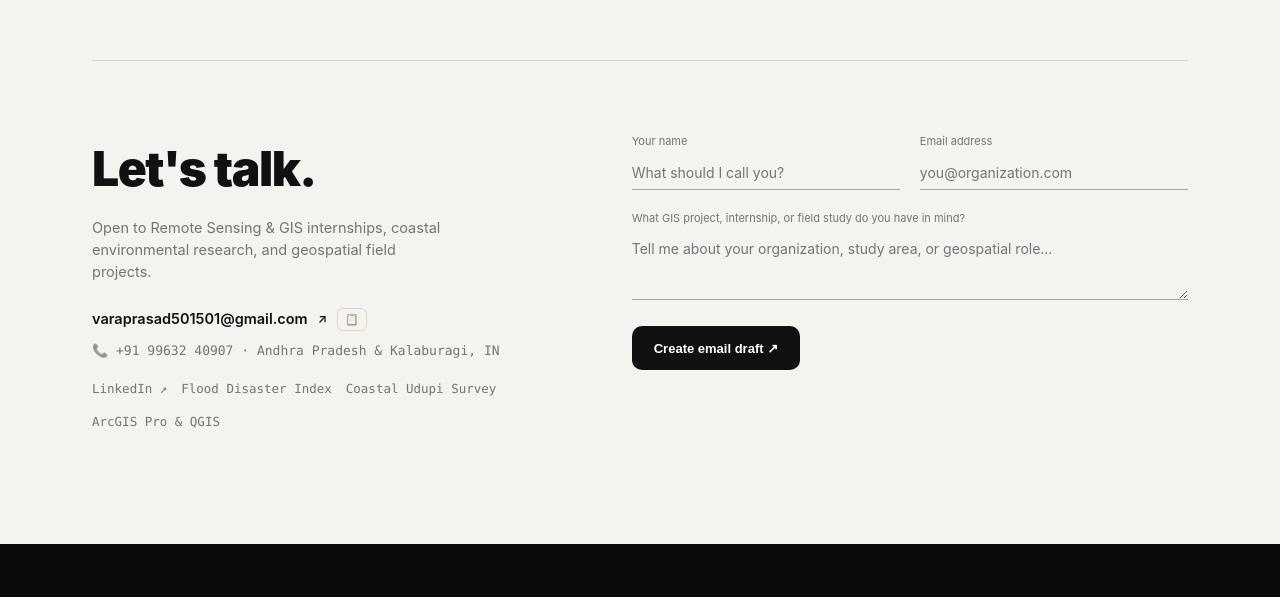
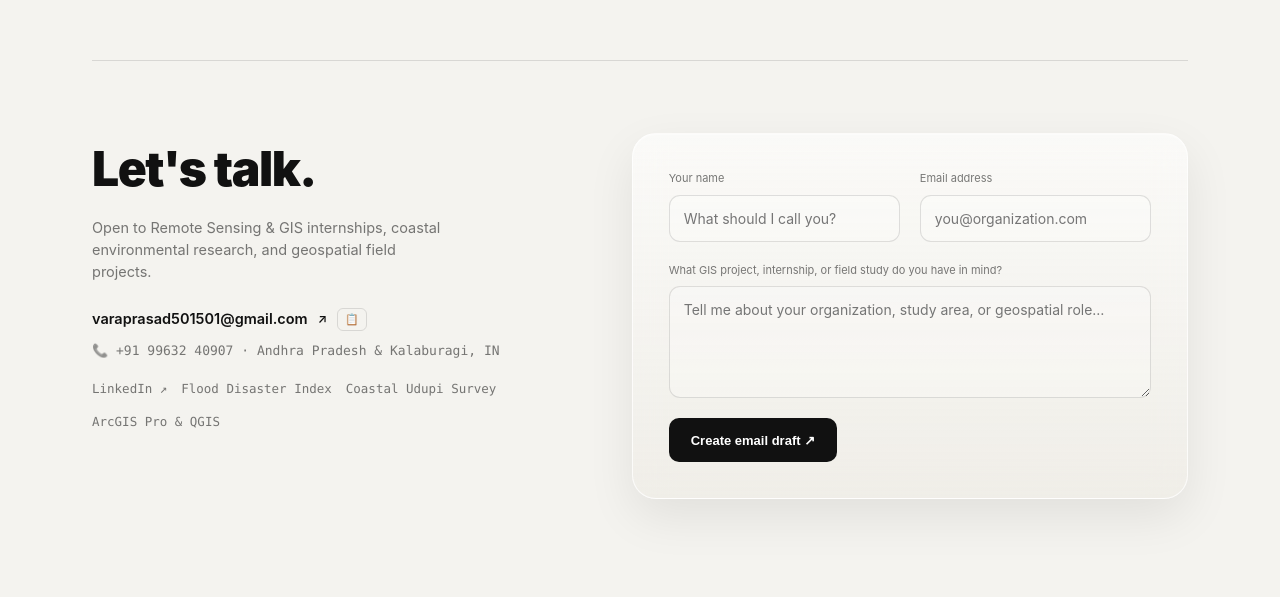
Before and after one commit to prassuspam/Portfolio-varaprasad, a plain HTML site: page index.html in a window 1280 px wide. Shown: the part 2940-3537 px from the top of the page. Drawn offline with Linux system fonts and the light colour scheme.

Commit message:
Style contact form as a frosted glass card

```diff
--- a/index.html
+++ b/index.html
@@ -1010,20 +1010,55 @@
     .form-row-2 { display: grid; grid-template-columns: 1fr 1fr; gap: 20px; }
     @media (max-width: 560px) { .form-row-2 { grid-template-columns: 1fr; } }
 
+    /* Separate frosted-glass contact form panel */
+    #contactForm {
+      padding: clamp(22px, 3.2vw, 36px);
+      border-radius: 24px;
+      background: var(--glass-front);
+      border: 1px solid var(--glass-border);
+      box-shadow: 0 18px 48px rgba(0, 0, 0, 0.08), inset 0 1px 0 rgba(255, 255, 255, 0.34);
+      -webkit-backdrop-filter: blur(18px) saturate(145%);
+      backdrop-filter: blur(18px) saturate(145%);
+      min-width: 0;
+    }
+    body.dark #contactForm {
+      border-color: rgba(255, 255, 255, 0.12);
+      box-shadow: 0 20px 54px rgba(0, 0, 0, 0.28), inset 0 1px 0 rgba(255, 255, 255, 0.07);
+    }
+
     .form-group { margin-bottom: 20px; }
-    .form-group label { display: block; font-size: 11px; color: var(--muted); margin-bottom: 6px; }
+    .form-group label { display: block; font-size: 11px; color: var(--muted); margin-bottom: 8px; }
     .form-group input,
     .form-group textarea {
+      display: block;
       width: 100%;
-      background: transparent;
-      border: none;
-      border-bottom: 1px solid var(--border-strong);
-      padding: 8px 0;
+      box-sizing: border-box;
+      background: rgba(255, 255, 255, 0.24);
+      border: 1px solid var(--border);
+      border-radius: 11px;
+      padding: 12px 14px;
       color: var(--text);
       font-size: 14px;
+      line-height: 1.5;
       font-family: inherit;
       outline: none;
-    }
+      transition: border-color 180ms ease, background 180ms ease, box-shadow 180ms ease;
+    }
+    body.dark .form-group input,
+    body.dark .form-group textarea {
+      background: rgba(255, 255, 255, 0.045);
+    }
+    .form-group input:focus,
+    .form-group textarea:focus {
+      border-color: var(--border-strong);
+      background: rgba(255, 255, 255, 0.42);
+      box-shadow: 0 0 0 3px rgba(128, 128, 128, 0.10);
+    }
+    body.dark .form-group input:focus,
+    body.dark .form-group textarea:focus {
+      background: rgba(255, 255, 255, 0.075);
+    }
+    .form-group textarea { resize: vertical; min-height: 112px; }
     .submit-btn {
       height: 44px;
       background: var(--btn-bg);
```
